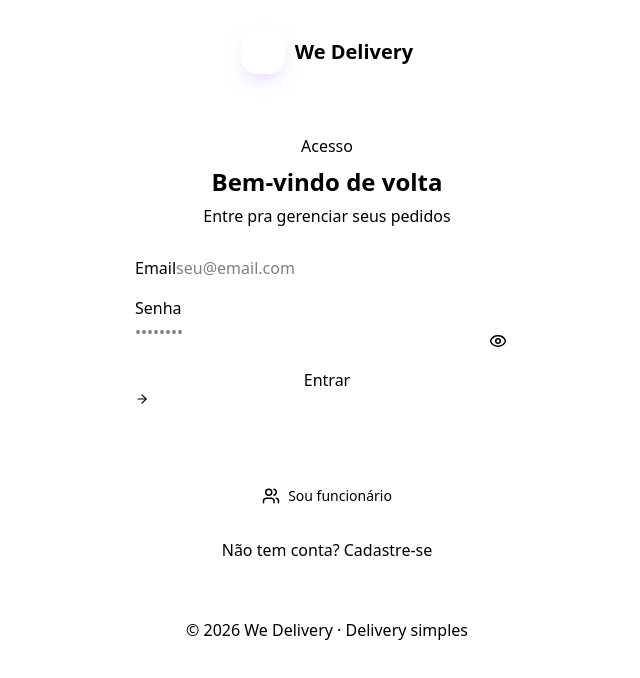
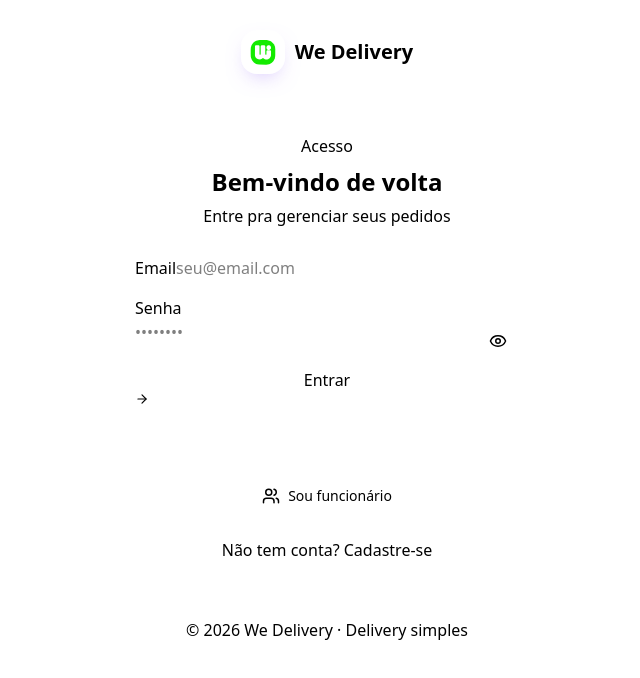
Before and after one commit to typeacai-design/delivery-saas, a Next.js app: page /login in a window 1280 px wide. Shown: the top 678 px of the page, without its empty margins (313-953 px from the left). Built offline with nearby package versions, Linux system fonts and the light colour scheme; no server answers.

Commit message:
brand: apply official green logo to src/app/(auth)/login/page.tsx

```diff
--- a/src/app/(auth)/login/page.tsx
+++ b/src/app/(auth)/login/page.tsx
@@ -65,7 +65,7 @@ export default function LoginPage() {
                 boxShadow: '0 8px 22px -10px rgba(139,92,246,.55)',
               }}
             >
-              <Sparkles size={18} strokeWidth={2.5} />
+              <img src="/we-delivery-official-green.svg" alt="Logo We Delivery" width={38} height={38} />
             </div>
             <span className="font-display text-xl font-semibold" style={{ color: 'var(--ink)' }}>
               We Delivery
```
